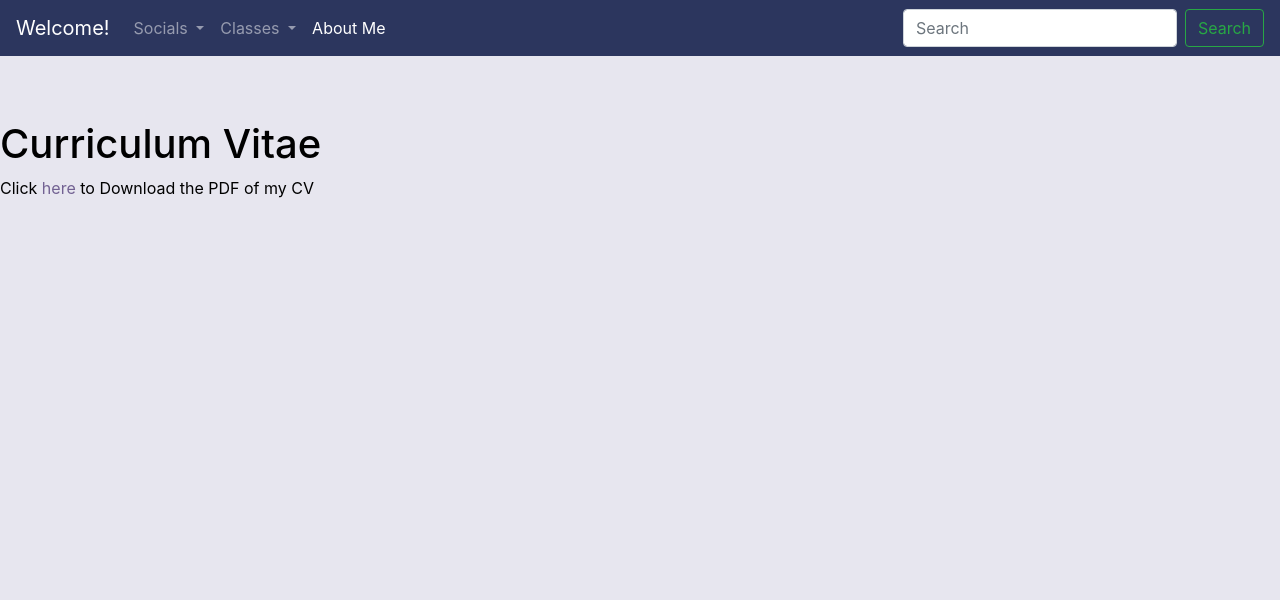
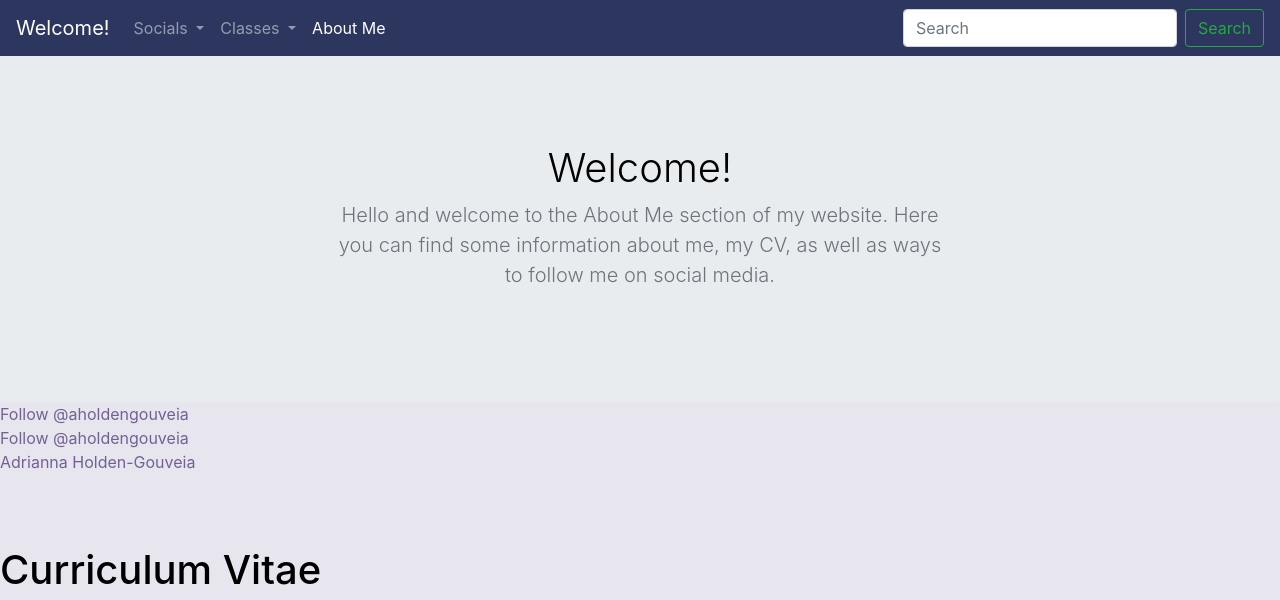
Before and after one commit to aholdengouveia/aholdengouveia.github.io, a Jekyll site: the page built from cv.html, in a window 1280 px wide and 1196 px high. Shown: the top 600 px of the window. Built offline with Jekyll 4.4.1, drawn with Linux system fonts in a browser that asks for light colours; nearby versions of some CDN libraries; comment, search, counter and statistics services are not loaded; grey boxes are pictures that could not be loaded.

Commit message:
Updated to say About Me instead of CV

```diff
--- a/_layouts/default.html
+++ b/_layouts/default.html
@@ -134,7 +134,7 @@
             <span class="text-muted text-center">
               Contact me: <a href="mailto:admin@aholdengouveia.name">Email</a>
              <!-- <a href="#">Email</a>-->
-              <a href="/cv.html">My CV </a>
+              <a href="/cv.html">About me </a>
 
 
               <p class="float-right"><a href="#">Back to top</a></p>
--- a/cv.html
+++ b/cv.html
@@ -3,7 +3,51 @@ title: Curriculum Vitae (CV)
 layout: default
 ---
 
-    <br><br><br>
 
-      <h1>Curriculum Vitae</h1>
+
+
+
+<main role="main">
+  <link rel="stylesheet" href="https://cdnjs.cloudflare.com/ajax/libs/font-awesome/6.1.1/css/all.min.css" integrity="sha512-KfkfwYDsLkIlwQp6LFnl8zNdLGxu9YAA1QvwINks4PhcElQSvqcyVLLD9aMhXd13uQjoXtEKNosOWaZqXgel0g==" crossorigin="anonymous" referrerpolicy="no-referrer" />
+  <!--Jumbotron for the page header -->
+    <section class="jumbotron text-xs-center">
+      <div class="container">
+        <h1 class="jumbotron-heading">Welcome!</h1>
+          <p class="lead text-muted">Hello and welcome to the About Me section of my website.  Here you can find some information about me, my CV, as well as ways to follow me on social media. </p>
+          </p>
+      </div>
+    </section>
+<!--Follow me on Twitter Button-->
+    <a href="https://twitter.com/aholdengouveia?ref_src=twsrc%5Etfw" class="twitter-follow-button" data-show-count="false">Follow @aholdengouveia</a><script async src="https://platform.twitter.com/widgets.js" charset="utf-8"></script>
+
+  <!--Subscribe on YouTube-->
+
+      <script src="https://apis.google.com/js/platform.js"></script>
+
+    <div class="g-ytsubscribe" data-channelid="UCebdI1gT84U7PBtJFUTrIQA" data-layout="default" data-count="hidden">
+
+    </div>
+<!--Follow me on GitHub-->
+<a class="github-button" href="https://github.com/aholdengouveia" aria-label="Follow @aholdengouveia on GitHub">Follow @aholdengouveia</a>
+<!-- Place this tag in your head or just before your close body tag. -->
+<script async defer src="https://buttons.github.io/buttons.js"></script>
+
+<!--Follow me on LinkedIn-->
+
+<script src="https://platform.linkedin.com/badges/js/profile.js" async defer type="text/javascript"></script>
+
+    <div class="badge-base LI-profile-badge" data-locale="en_US" data-size="medium" data-theme="light" data-type="HORIZONTAL" data-vanity="aholdengouveia" data-version="v1"><a class="badge-base__link LI-simple-link" href="https://www.linkedin.com/in/aholdengouveia?trk=profile-badge">Adrianna Holden-Gouveia</a></div>
+
+
+
+
+
+
+<!--My CV both embedded and  link to download the PDF-->
+  <br><br><br>
+
+    <h1>Curriculum Vitae</h1>
+    <iframe src="Adrianna-CV/main.pdf" width="100%" height="500px">
+    </iframe>
       <p>Click <a href="/Adrianna-CV/main.pdf">here</a> to Download the PDF of my CV</p>
+</main>
```
Also changed, not shown: 13 other files.
